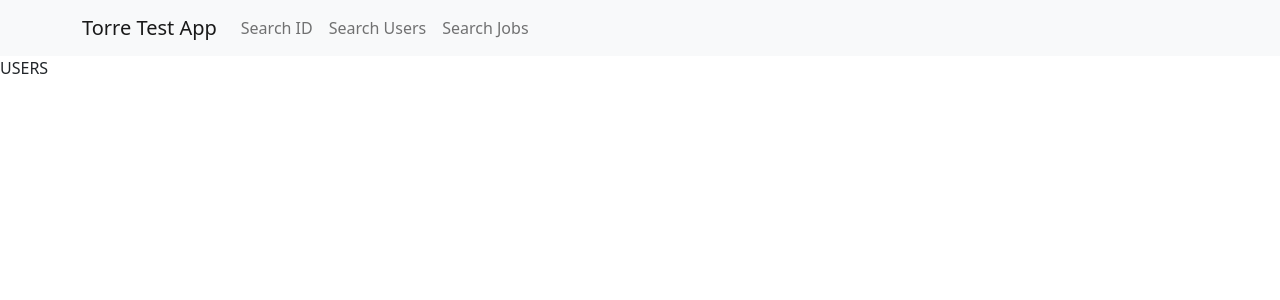
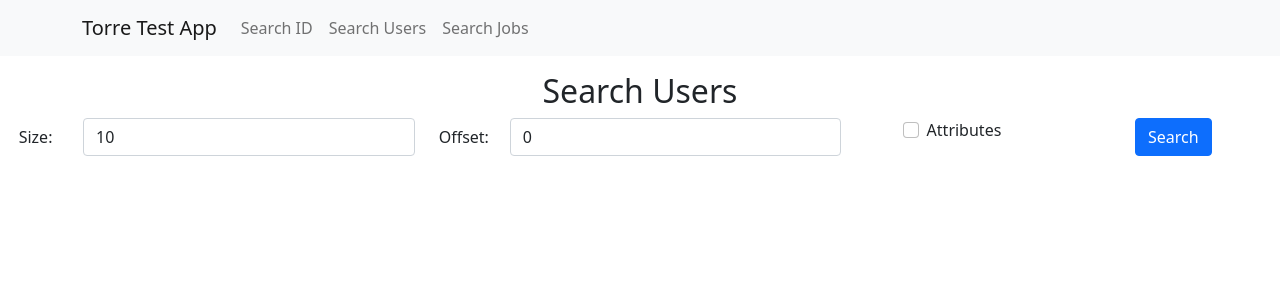
Before and after one commit to fglaria/torre-test-app, a React (Create React App) app in the folder client/: page /users in a window 1280 px wide. Shown: the top 300 px of the page. Built offline with nearby package versions, Linux system fonts and the light colour scheme.

Commit message:
Client: Show users username & jobs id

```diff
--- a/client/src/App.js
+++ b/client/src/App.js
@@ -1,6 +1,6 @@
 import React from 'react';
 import { Navbar, Nav, Container } from 'react-bootstrap';
-import { BrowserRouter as Router, Switch, Route, NavLink, useParams, useRouteMatch } from 'react-router-dom';
+import { BrowserRouter as Router, Switch, Route, useParams, useRouteMatch } from 'react-router-dom';
 
 import './App.css';
 import 'bootstrap/dist/css/bootstrap.min.css';
--- a/client/src/routes/SearchJobs.jsx
+++ b/client/src/routes/SearchJobs.jsx
@@ -1,10 +1,120 @@
 import React, { useState } from 'react';
+import { Container, Row, Col, Form, Button, Alert } from 'react-bootstrap';
+import BeatLoader from 'react-spinners/BeatLoader';
+
+import * as QueryService from '../services/queryService';
+import * as DisplayJobsService from '../services/displayJobsService';
 
 
+const useMergingState = initialState => {
+  const [state, _setState] = useState(initialState);
+
+  const setState = newState => _setState(oldState => ({
+    ...oldState,
+    ...newState,
+  }));
+
+  return [state, setState];
+};
+
 const SearchJobs = () => {
+  const [isFetching, setIsFetching] = useState(false);
+  const [info, setInfo] = useState(false);
+  const [error, setError] = useState('');
+
+  const [query, setQuery] = useMergingState({
+    size: "10",
+    offset: "0",
+    aggregate: false,
+    type: "post_jobs"
+  });
+
+  const clear = () => {
+    setInfo(false);
+    setError('');
+  };
+
+  const onSubmit = (e) => {
+    e.preventDefault();
+    setIsFetching(true);
+
+    QueryService.send(query)
+    .then(q => {
+      setIsFetching(false);
+      setInfo(q);
+    })
+    .catch(e => {
+      console.log(e);
+      setIsFetching(false);
+      setError(e);
+    });
+  };
+
+  const showInfo = () => {
+    if (info)
+    {
+      return DisplayJobsService.show(info);
+    }
+  };
+
   return (
-    <div>
-      JOBS
+    <div class="text-center">
+      <h2 class="mt-3">Search Jobs</h2>
+      <Container class="mt-2" fluid>
+        <Form onSubmit={ onSubmit }>
+          <Row>
+            <Col xxl={4} xl={4} lg={4} md={4} sm={4} xs={4}>
+              <Form.Group as={ Row }>
+                <Form.Label column xxl={2} xl={2} lg={2} md={2} sm={2} xs={2} for="size">
+                  Size:
+                </Form.Label>
+                <Col xxl={10} xl={10} lg={10} md={10} sm={10} xs={10}>
+                  <Form.Control type="number" name="size" defaultValue="10" min={1}
+                    onChange={({ target: { value } }) => {setQuery({ size: value }); clear();}}/>
+                </Col>
+              </Form.Group>
+            </Col>
+            <Col xxl={4} xl={4} lg={4} md={4} sm={4} xs={4}>
+              <Form.Group as={ Row }>
+                <Form.Label column xxl={2} xl={2} lg={2} md={2} sm={2} xs={2} for="size">
+                  Offset:
+                </Form.Label>
+                <Col xxl={10} xl={10} lg={10} md={10} sm={10} xs={10}>
+                  <Form.Control type="number" label="offset" defaultValue="0" min={0}
+                    onChange={({ target: { value } }) => {setQuery({ offset: value }); clear();}}/>
+                </Col>
+              </Form.Group>
+            </Col>
+            <Col xxl={2} xl={2} lg={2} md={2} sm={2} xs={2}>
+              <Form.Check inline label='Attributes' type='checkbox'
+                onChange={({ target: { checked } }) => {setQuery({ aggregate: checked }); clear();}}/>
+            </Col>
+            <Col xxl={2} xl={2} lg={2} md={2} sm={2} xs={2}>
+              <Button variant="primary" type="submit">
+                Search
+              </Button>
+            </Col>
+          </Row>
+        </Form>
+      </Container>
+
+      <Container class="mt-3">
+        <Row>
+          <BeatLoader size={40} color={"#000000"} loading={ isFetching } />
+          {
+            !isFetching &&
+            showInfo()
+          }
+          {
+            ('' !== error) &&
+            <div class="mt-5">
+              <Alert variant="danger">
+                { error }
+              </Alert>
+            </div>
+          }
+        </Row>
+      </Container>
     </div>
   );
 };
--- a/client/src/routes/SearchUsers.jsx
+++ b/client/src/routes/SearchUsers.jsx
@@ -1,10 +1,119 @@
 import React, { useState } from 'react';
+import { Container, Row, Col, Form, Button, Alert } from 'react-bootstrap';
+import BeatLoader from 'react-spinners/BeatLoader';
+
+import * as QueryService from '../services/queryService';
+import * as DisplayUsersService from '../services/displayUsersService';
 
 
+const useMergingState = initialState => {
+  const [state, _setState] = useState(initialState);
+
+  const setState = newState => _setState(oldState => ({
+    ...oldState,
+    ...newState,
+  }));
+
+  return [state, setState];
+};
+
 const SearchUsers = () => {
+  const [isFetching, setIsFetching] = useState(false);
+  const [info, setInfo] = useState(false);
+  const [error, setError] = useState('');
+
+  const [query, setQuery] = useMergingState({
+    size: "10",
+    offset: "0",
+    aggregate: false,
+    type: "post_users"
+  });
+
+  const clear = () => {
+    setInfo(false);
+    setError('');
+  };
+
+  const onSubmit = (e) => {
+    e.preventDefault();
+    setIsFetching(true);
+
+    QueryService.send(query)
+    .then(q => {
+      setIsFetching(false);
+      setInfo(q);
+    })
+    .catch(e => {
+      setIsFetching(false);
+      setError(e);
+    });
+  };
+
+  const showInfo = () => {
+    if (info)
+    {
+      return DisplayUsersService.show(info);
+    }
+  };
+
   return (
-    <div>
-      USERS
+    <div class="text-center">
+      <h2 class="mt-3">Search Users</h2>
+      <Container class="mt-2" fluid>
+        <Form onSubmit={ onSubmit }>
+          <Row>
+            <Col xxl={4} xl={4} lg={4} md={4} sm={4} xs={4}>
+              <Form.Group as={ Row }>
+                <Form.Label column xxl={2} xl={2} lg={2} md={2} sm={2} xs={2} for="size">
+                  Size:
+                </Form.Label>
+                <Col xxl={10} xl={10} lg={10} md={10} sm={10} xs={10}>
+                  <Form.Control type="number" name="size" defaultValue="10" min={1}
+                    onChange={({ target: { value } }) => {setQuery({ size: value }); clear();}}/>
+                </Col>
+              </Form.Group>
+            </Col>
+            <Col xxl={4} xl={4} lg={4} md={4} sm={4} xs={4}>
+              <Form.Group as={ Row }>
+                <Form.Label column xxl={2} xl={2} lg={2} md={2} sm={2} xs={2} for="size">
+                  Offset:
+                </Form.Label>
+                <Col xxl={10} xl={10} lg={10} md={10} sm={10} xs={10}>
+                  <Form.Control type="number" label="offset" defaultValue="0" min={0}
+                    onChange={({ target: { value } }) => {setQuery({ offset: value }); clear();}}/>
+                </Col>
+              </Form.Group>
+            </Col>
+            <Col xxl={2} xl={2} lg={2} md={2} sm={2} xs={2}>
+              <Form.Check inline label='Attributes' type='checkbox'
+                onChange={({ target: { checked } }) => {setQuery({ aggregate: checked }); clear();}}/>
+            </Col>
+            <Col xxl={2} xl={2} lg={2} md={2} sm={2} xs={2}>
+              <Button variant="primary" type="submit">
+                Search
+              </Button>
+            </Col>
+          </Row>
+        </Form>
+      </Container>
+
+      <Container class="mt-3">
+        <Row>
+          <BeatLoader size={40} color={"#000000"} loading={ isFetching } />
+          {
+            !isFetching &&
+            showInfo()
+          }
+          {
+            ('' !== error) &&
+            <div class="mt-5">
+              <Alert variant="danger">
+                { error }
+              </Alert>
+            </div>
+          }
+        </Row>
+      </Container>
     </div>
   );
 };
--- /dev/null
+++ b/client/src/services/displayJobsService.jsx
@@ -0,0 +1,15 @@
+
+export const show = (jobsResult) => {
+  console.log(jobsResult);
+  return (
+    <div class="mt-3 mb-5">
+      {
+        jobsResult.results.map((j, index) =>
+          <div key={ index }>
+            <p>{ j.id }</p>
+          </div>
+        )
+      }
+    </div>
+  );
+};
--- /dev/null
+++ b/client/src/services/displayUsersService.jsx
@@ -0,0 +1,15 @@
+
+export const show = (usersResult) => {
+  console.log(usersResult);
+  return (
+    <div class="mt-3 mb-5">
+      {
+        usersResult.results.map((u, index) =>
+          <div key={ index }>
+            <p>{ u.username }</p>
+          </div>
+        )
+      }
+    </div>
+  );
+};
--- a/client/src/services/queryService.jsx
+++ b/client/src/services/queryService.jsx
@@ -17,8 +17,26 @@ const getJob = job => {
   .then(body => checkResponse(body));
 };
 
+const postUser = q => {
+  const a = q.aggregate ? "true" : "false";
+  return fetch(`${ server_url }/users/size/${ q.size }/offset/${ q.offset }/aggregate/${ a }`, {
+    method: 'GET',
+  })
+  .then(res => res.json())
+  .then(body => checkResponse(body));
+};
+
+const postJobs = q => {
+  const a = q.aggregate ? "true" : "false";
+  return fetch(`${ server_url }/jobs/size/${ q.size }/offset/${ q.offset }/aggregate/${ a }`, {
+    method: 'GET',
+  })
+  .then(res => res.json())
+  .then(body => checkResponse(body));
+};
+
 const checkResponse = res => {
-  console.log(res);
+  // console.log(res);
   if ("011002" === res.code)
   {
     throw (res.message);
@@ -36,6 +54,10 @@ export const send = query => {
       return getUser(query.text);
     case "jobs":
       return getJob(query.text);
+    case "post_users":
+      return postUser(query);
+    case "post_jobs":
+      return postJobs(query);
     default:
       console.error("No valid type selected: " + query.type);
       break;
```
Also changed, not shown: client/src/services/displayUserService.jsx (line endings or trailing spaces), 1 other file (tests, documents, lock files or other folders).
